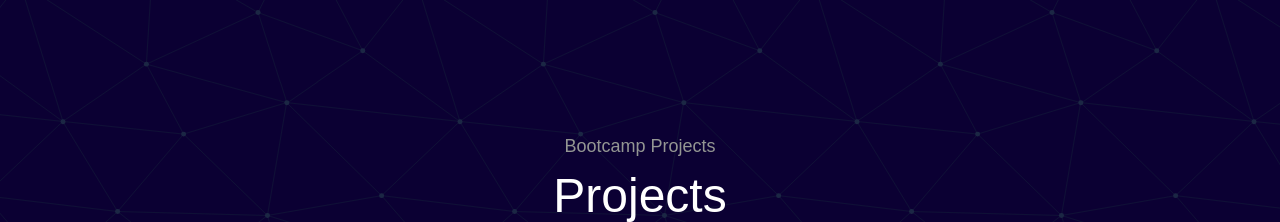
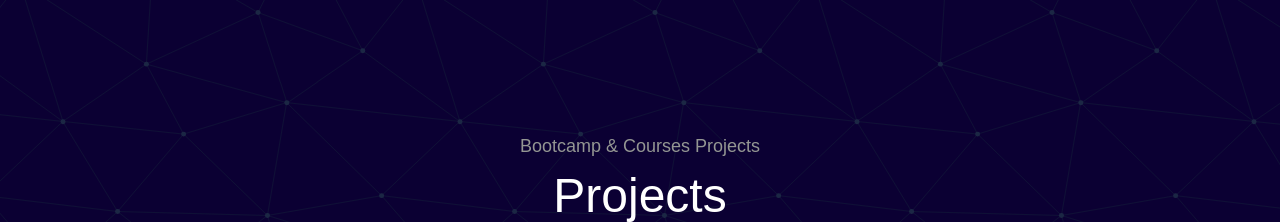
Before and after one commit to tamaraantonella/personal-portfolio, a React (Create React App) app: page / in a window 1280 px wide. Shown: the part 2300-2522 px from the top of the page. Built offline with nearby package versions, Linux system fonts and the light colour scheme.

Commit message:
lang projects

```diff
--- a/src/components/contact/Contact.jsx
+++ b/src/components/contact/Contact.jsx
@@ -1,7 +1,5 @@
 import './contact.css'
-
 import React, { useRef } from 'react';
-
 import {HiOutlineMail}from'react-icons/hi'
 import emailjs from '@emailjs/browser';
 
--- a/src/components/projects/Projects.jsx
+++ b/src/components/projects/Projects.jsx
@@ -3,16 +3,19 @@ import IMG1 from "../../assets/img1.jpg";
 import IMG2 from "../../assets/img2.jpg";
 import IMG3 from "../../assets/img3.png";
 import React from "react";
+import { useTranslation } from "react-i18next";
+
 
 function Projects() {
+  const [t] = useTranslation("global");
   return (
     <section
       id="projects"
       className="flex flex-col items-center w-[90%] mx-auto min-h-screen py-8 w-max-[1200px] "
     >
-      <h5 className={`text-color_light md:text-lg `}>Bootcamp Projects</h5>
+      <h5 className={`text-color_light md:text-lg `}>{t("projects.intro")}</h5>
       <h2 className="text-3xl text-center my-3 md:text-5xl md:text-left mb-5">
-        Projects
+        {t("projects.title")}
       </h2>
       <div className="grid md:grid-cols-2 lg:grid-cols-3 gap-3">
         <article className="bg-color_bg_variant border border-solid border-transparent p-[1.4rem] rounded-md transition-all duration-300 flex flex-col w-full hover:border-color_primary_variant hover:bg-transparent">
@@ -91,7 +94,9 @@ function Projects() {
               alt=""
             />
           </div>
-          <h3 className="font-semibold text-xl mt-3">Huerta del tomate website</h3>
+          <h3 className="font-semibold text-xl mt-3">
+            Huerta del tomate website
+          </h3>
           <h5 className="text-color_light mb-3">
             Website HTML, CSS, SASS -- Coderhouse
           </h5>
--- a/src/translations/en/global.json
+++ b/src/translations/en/global.json
@@ -22,5 +22,12 @@
   "skills": {
     "intro": "Tech Skills I Have ",
     "title": "My Skills"
+  },
+  "projects": {
+    "intro": "Bootcamp & Courses Projects",
+    "title": "Projects",
+    "text": {
+      "1": "Go To →"
+    }
   }
 }
--- a/src/translations/es/global.json
+++ b/src/translations/es/global.json
@@ -22,5 +22,12 @@
   "skills": {
     "intro": "Skills técnicos",
     "title": "Mis habilidades"
+  },
+  "projects": {
+    "intro": "Proyectos de Bootcamp y Cursos",
+    "title": "Proyectos",
+    "text": {
+      "1": "Go To →"
+    }
   }
 }
```
